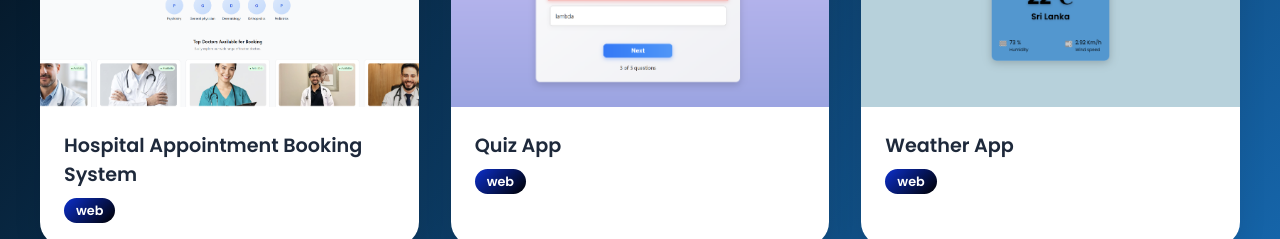
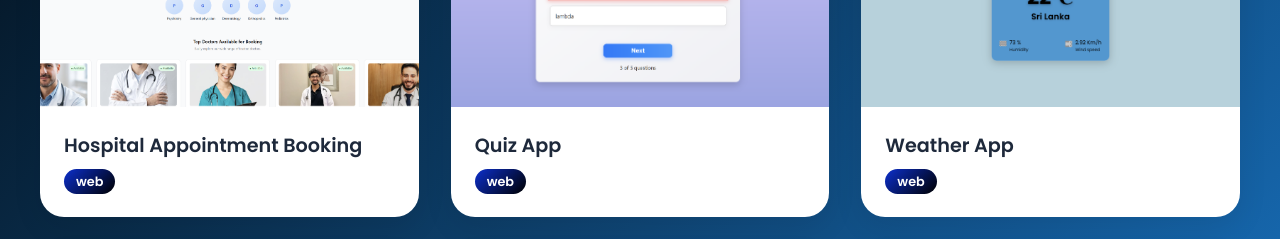
Before and after one commit to satharasingha/portfolio, a React (Vite) app: page / in a window 1280 px wide. Shown: the part 3200-3439 px from the top of the page. Built offline with nearby package versions, Linux system fonts and the light colour scheme.

Commit message:
Update portfolio content

```diff
--- a/src/components/Works/works.jsx
+++ b/src/components/Works/works.jsx
@@ -24,10 +24,10 @@ const Works = () => {
     {
       id: 1,
       image: mediqueue,
-      title: "Hospital Appointment Booking System",
+      title: "Hospital Appointment Booking",
       category: "web",
       description:
-        "A React.js web application designed to manage hospital appointment scheduling, featuring patient booking, appointment management, and an intuitive interface to optimize daily hospital operations.",
+        "A React-based hospital appointment booking system that simplifies patient scheduling, reduces queue times, and improves daily hospital operations.",
     },
 
     {
```
